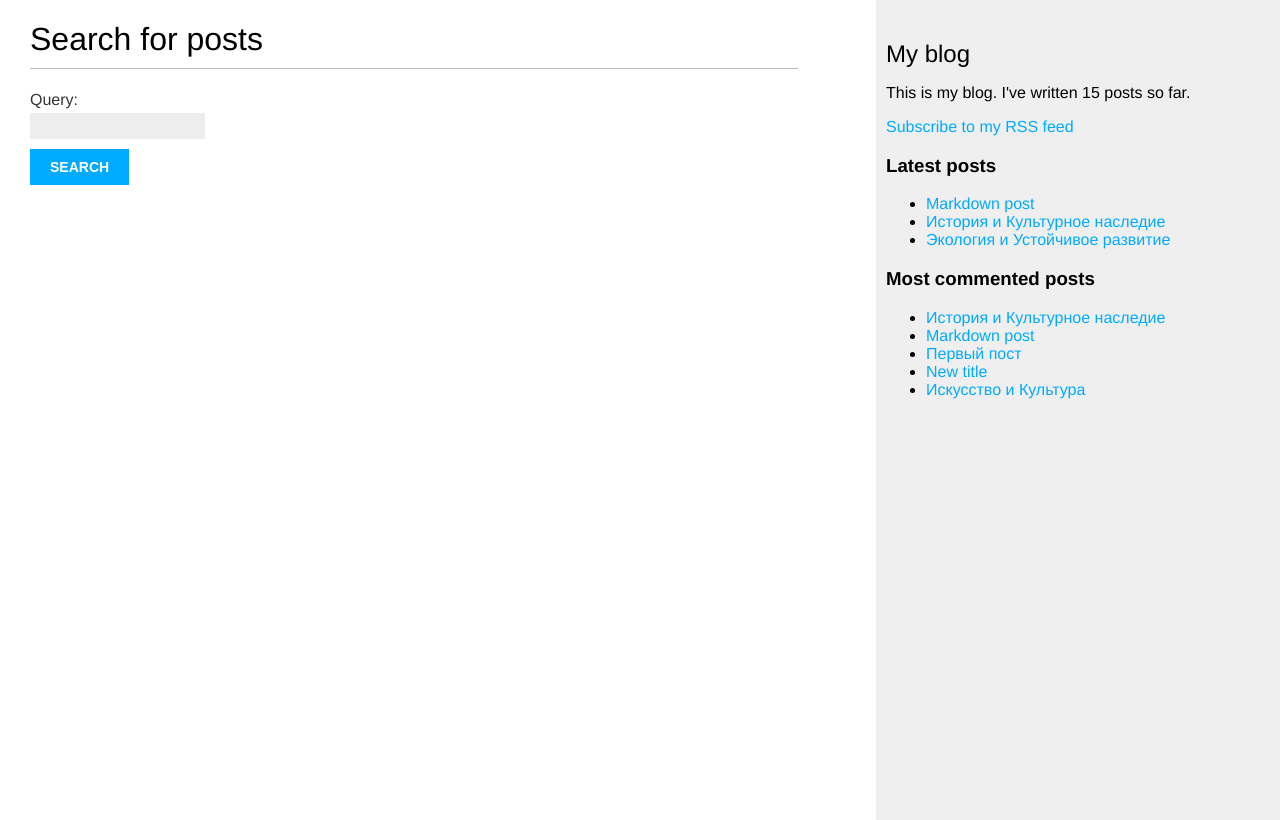
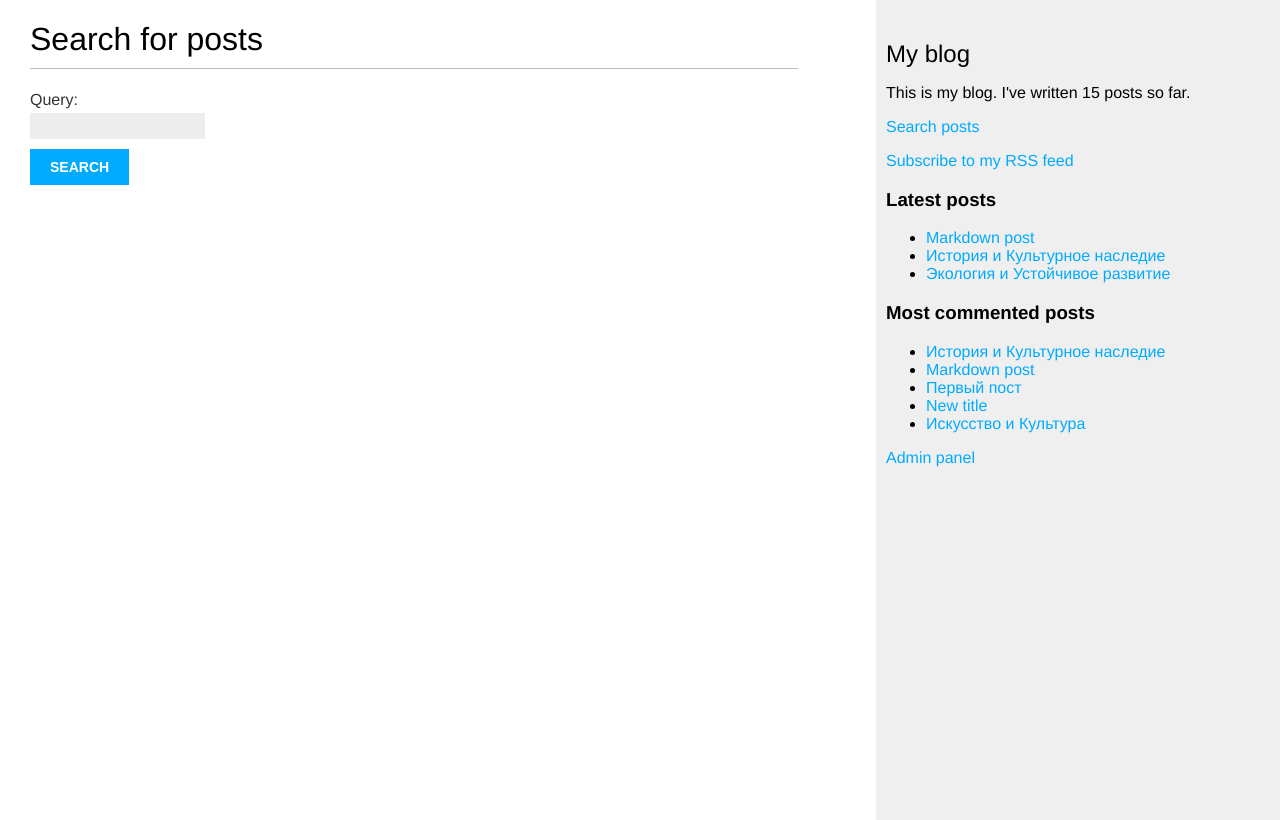
Before and after one commit to NiLNight/blog_site, a Django app: page /blog/search/ in a window 1280 px wide. Run offline with Django 5.2, Linux system fonts and the light colour scheme; data comes from the database, SQL or seed files in the repository.

Commit message:
не большие доработки

```diff
--- a/blog/templates/blog/base.html
+++ b/blog/templates/blog/base.html
@@ -17,6 +17,11 @@
         I've written {% total_posts %} posts so far.
     </p>
     <p>
+        <a href="{% url 'blog:post_search' %}">
+            Search posts
+        </a>
+    </p>
+    <p>
         <a href="{% url 'blog:post_feed' %}">
             Subscribe to my RSS feed
         </a>
@@ -27,11 +32,16 @@
     {% get_most_commented_posts as most_commented_posts %}
     <ul>
         {% for post in  most_commented_posts %}
-        	<li>
+            <li>
                 <a href="{{ post.get_absolute_url }}">{{ post.title }}</a>
             </li>
         {% endfor %}
     </ul>
+    <p>
+        <a href="http://127.0.0.1:8000/admin/">
+            Admin panel
+        </a>
+    </p>
 </div>
 </body>
 </html>
--- a/mysite/urls.py
+++ b/mysite/urls.py
@@ -1,4 +1,5 @@
 from django.contrib import admin
+from django.shortcuts import redirect
 from django.urls import path, include
 from django.contrib.sitemaps.views import sitemap
 from blog.sitemaps import PostSitemap
@@ -9,6 +10,7 @@ sitemaps = {
 
 urlpatterns = [
     path('admin/', admin.site.urls),
+    path('', lambda request: redirect('blog:post_list') ),
     path('blog/', include('blog.urls', namespace='blog')),
     path('sitemap.xml', sitemap, {'sitemaps': sitemaps},
          name='django.contrib.sitemaps.views.sitemap'),
```
